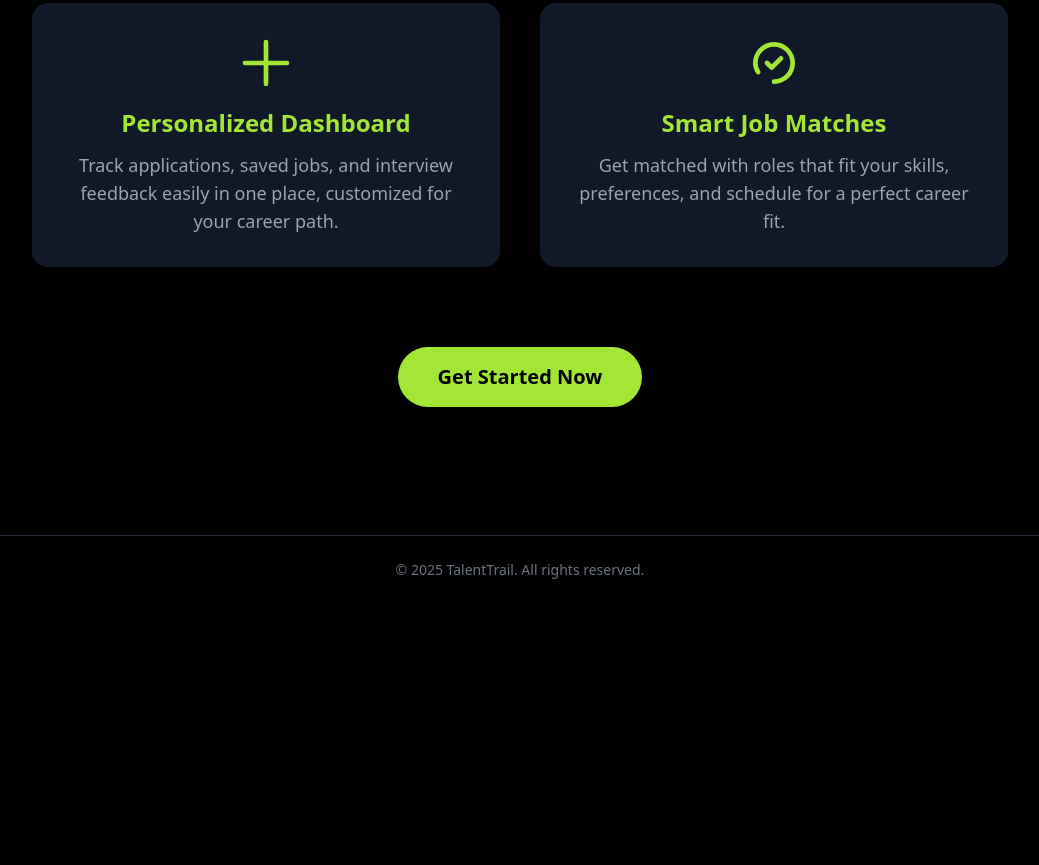
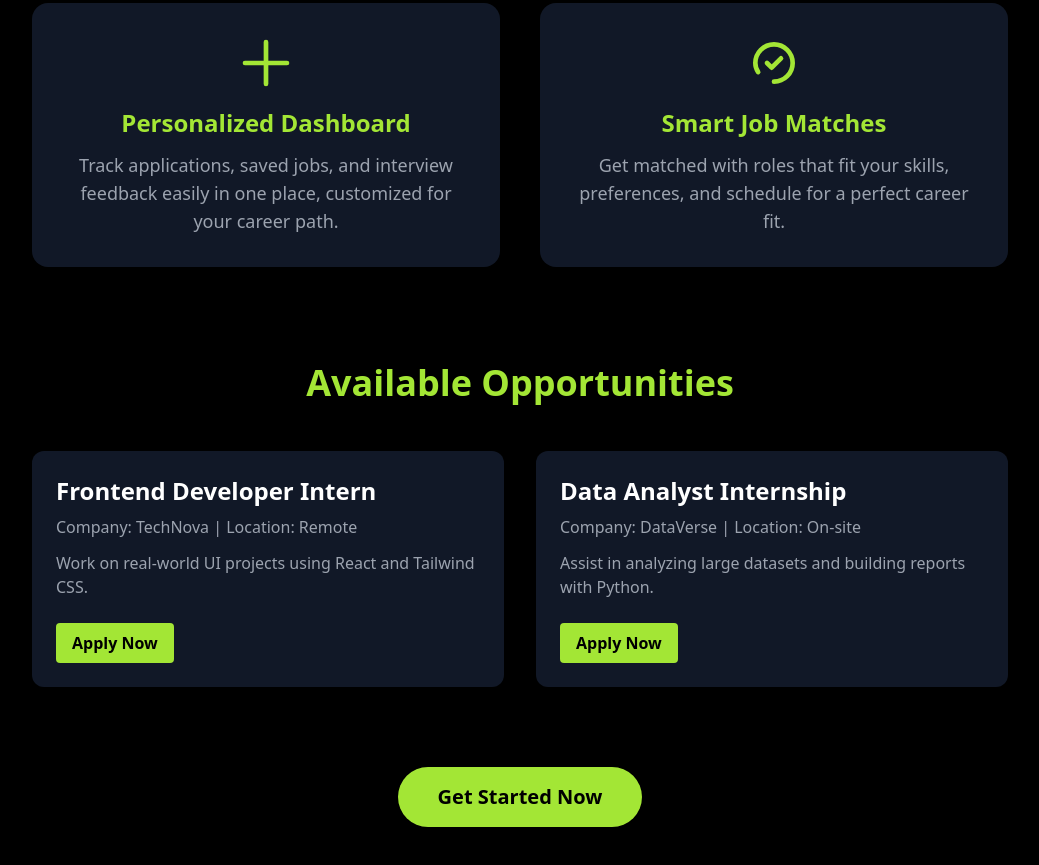
Before and after one commit to hadiaalv/TalentTrail, a plain HTML site: page frontend/students.html in a window 1280 px wide. Shown: the part 495-1360 px from the top of the page, without its empty margins (120-1159 px from the left). Before the commit the page ends 1099 px from the top, so only its background shows below. Drawn offline with nearby package versions, Linux system fonts and the light colour scheme.

Commit message:
Students page updated to apply

```diff
--- a/frontend/students.html
+++ b/frontend/students.html
@@ -60,7 +60,27 @@
     </div>
   </section>
 
-  <!-- Optional: Add Call To Action -->
+  <!-- Job Listings Section -->
+  <section class="max-w-5xl mx-auto mt-24 px-6">
+    <h2 class="text-4xl font-extrabold text-lime-400 text-center mb-12">Available Opportunities</h2>
+    <div class="grid gap-8 md:grid-cols-2">
+      <div class="bg-gray-900 rounded-xl p-6 hover:bg-gray-800 transition shadow-lg">
+        <h3 class="text-2xl font-bold mb-2">Frontend Developer Intern</h3>
+        <p class="text-gray-400 mb-3">Company: TechNova | Location: Remote</p>
+        <p class="text-gray-400 mb-6">Work on real-world UI projects using React and Tailwind CSS.</p>
+        <button class="bg-lime-400 text-black px-4 py-2 rounded font-semibold hover:bg-lime-300">Apply Now</button>
+      </div>
+
+      <div class="bg-gray-900 rounded-xl p-6 hover:bg-gray-800 transition shadow-lg">
+        <h3 class="text-2xl font-bold mb-2">Data Analyst Internship</h3>
+        <p class="text-gray-400 mb-3">Company: DataVerse | Location: On-site</p>
+        <p class="text-gray-400 mb-6">Assist in analyzing large datasets and building reports with Python.</p>
+        <button class="bg-lime-400 text-black px-4 py-2 rounded font-semibold hover:bg-lime-300">Apply Now</button>
+      </div>
+    </div>
+  </section>
+
+  <!-- Call To Action -->
   <section class="text-center mt-20 mb-32 px-6">
     <a href="signup.html" class="inline-block bg-lime-400 text-black px-10 py-4 rounded-full text-xl font-bold hover:bg-lime-300 transition">
       Get Started Now
```
